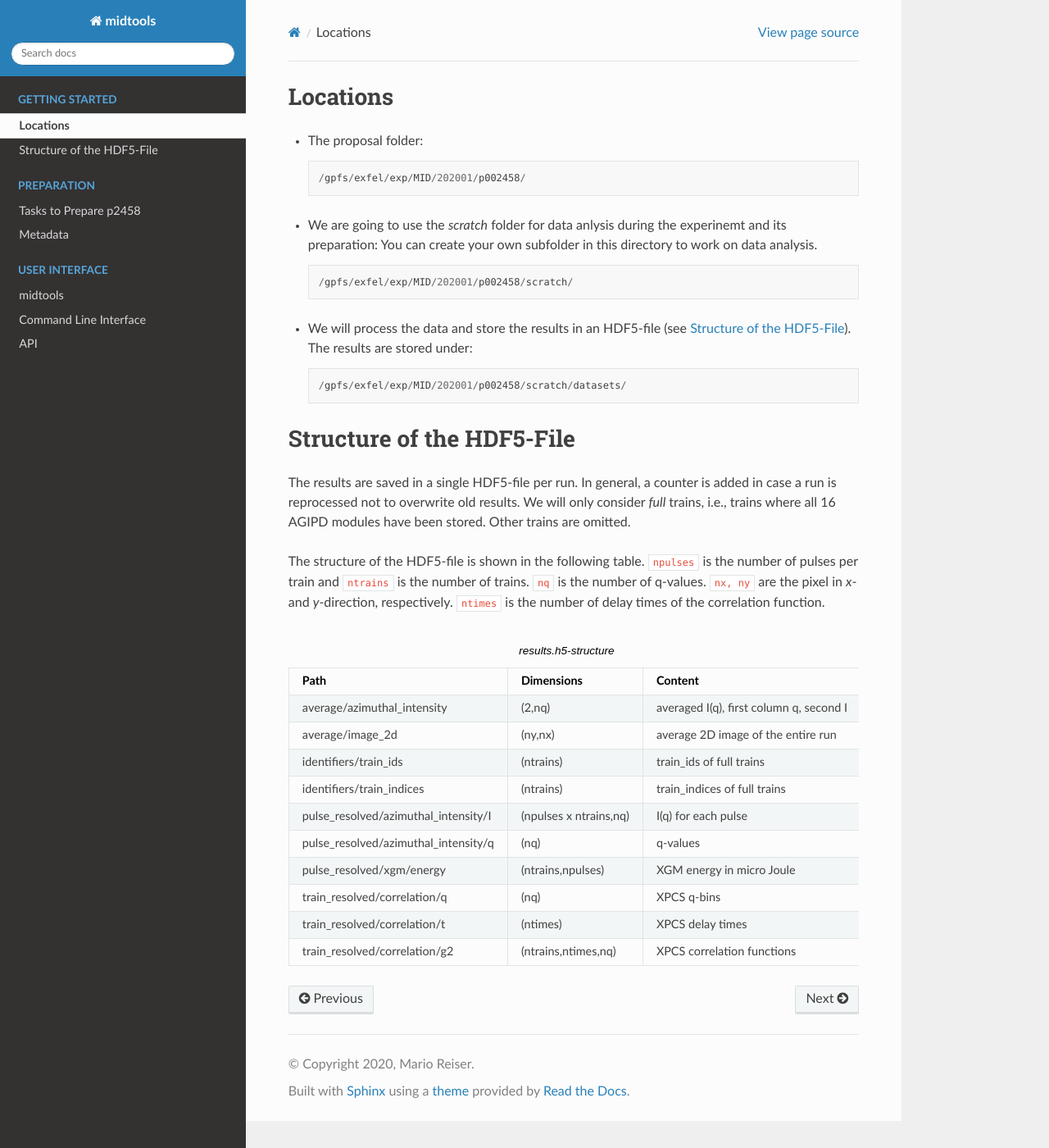
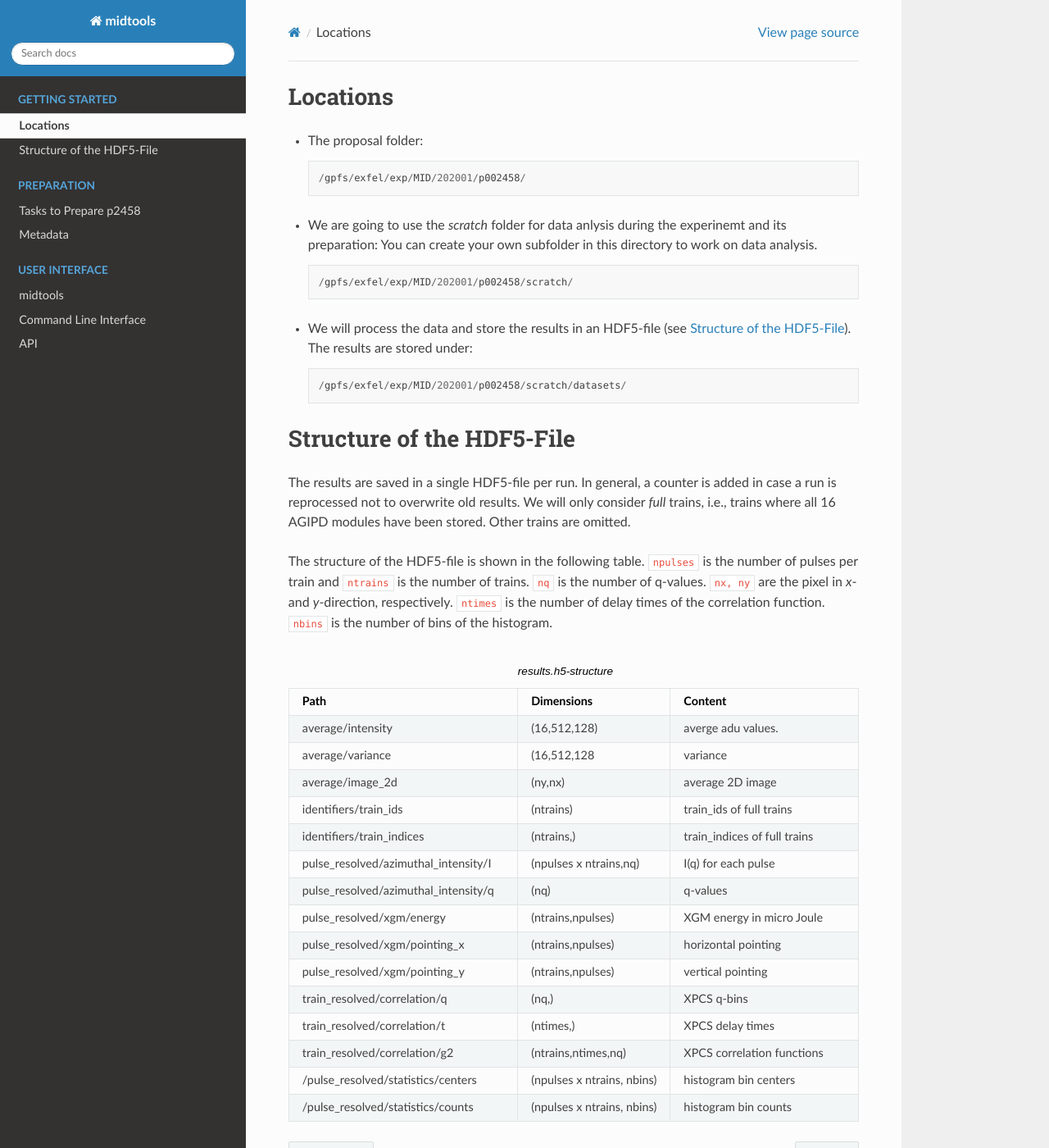
Before and after one commit to reiserm/midtools, a Sphinx documentation site: the page built from docs/source/getting_started.rst, in a window 1280 px wide and 1400 px high. Shown: the whole window at 82% size. Built offline with Sphinx 7.4.7 and the Read the Docs theme 2.0.0, drawn with Linux system fonts in a browser that asks for light colours.

Commit message:
updated docs

```diff
--- a/docs/source/getting_started.rst
+++ b/docs/source/getting_started.rst
@@ -8,14 +8,15 @@ Locations
 
         /gpfs/exfel/exp/MID/202001/p002458/
 
-* We are going to use the `scratch` folder for data anlysis during the experinemt and its preparation:
-  You can create your own subfolder in this directory to work on data analysis.
+* We are going to use the `scratch` folder for data anlysis during the
+  experinemt and its preparation:  You can create your own subfolder in this
+  directory to work on data analysis.
   ::
 
         /gpfs/exfel/exp/MID/202001/p002458/scratch/
 
-* We will process the data and store the results in an HDF5-file (see `Structure of the HDF5-File`_).
-  The results are stored under:
+* We will process the data and store the results in an HDF5-file
+  (see `Structure of the HDF5-File`_). The results are stored under:
   ::
 
         /gpfs/exfel/exp/MID/202001/p002458/scratch/datasets/
@@ -26,24 +27,40 @@ Locations
 Structure of the HDF5-File
 ==========================
 
-The results are saved in a single HDF5-file per run. In general, a counter is added in case a run is reprocessed not to overwrite old results.
-We will only consider `full` trains, i.e., trains where all 16 AGIPD modules have been stored. Other trains are omitted.
+The results are saved in a single HDF5-file per run. In general, a counter is
+added in case a run is reprocessed not to overwrite old results. We will only
+consider `full` trains, i.e., trains where all 16 AGIPD modules have been
+stored. Other trains are omitted.
 
-The structure of the HDF5-file is shown in the following table. :code:`npulses` is the number of pulses per train and :code:`ntrains` is the number of trains. :code:`nq` is the number of q-values.
-:code:`nx, ny` are the pixel in `x`- and `y`-direction, respectively.
-:code:`ntimes` is the number of delay times of the correlation function.
+The structure of the HDF5-file is shown in the following table.
+:code:`npulses` is the number of pulses per train and :code:`ntrains` is the
+number of trains. :code:`nq` is the number of q-values. :code:`nx, ny` are the
+pixel in `x`- and `y`-direction, respectively. :code:`ntimes` is the number of
+delay times of the correlation function. :code:`nbins` is the number of bins
+of the histogram.
+
+
+..
+    :code:`-1` means that the dimension
+    depends on the configuration, e.g., in case of the statistics module, the
+    second dimension is the number of bins.
 
 .. csv-table:: results.h5-structure
         :header: "Path", "Dimensions", "Content"
         :widths: 30, 5, 30
 
-        "average/azimuthal_intensity", "(2,nq)", "averaged I(q), first column q, second I"
-        "average/image_2d", "(ny,nx)", "average 2D image of the entire run"
+        "average/intensity", "(16,512,128)", "averge adu values."
+        "average/variance", "(16,512,128", "variance"
+        "average/image_2d", "(ny,nx)", "average 2D image"
         "identifiers/train_ids", "(ntrains)", "train_ids of full trains"
-        "identifiers/train_indices", "(ntrains)", "train_indices of full trains"
+        "identifiers/train_indices", "(ntrains,)", "train_indices of full trains"
         "pulse_resolved/azimuthal_intensity/I", "(npulses x ntrains,nq)", "I(q) for each pulse"
         "pulse_resolved/azimuthal_intensity/q", "(nq)", "q-values"
         "pulse_resolved/xgm/energy", "(ntrains,npulses)", "XGM energy in micro Joule"
-        "train_resolved/correlation/q", "(nq)", "XPCS q-bins"
-        "train_resolved/correlation/t", "(ntimes)", "XPCS delay times"
+        "pulse_resolved/xgm/pointing_x", "(ntrains,npulses)", "horizontal pointing"
+        "pulse_resolved/xgm/pointing_y", "(ntrains,npulses)", "vertical pointing"
+        "train_resolved/correlation/q", "(nq,)", "XPCS q-bins"
+        "train_resolved/correlation/t", "(ntimes,)", "XPCS delay times"
         "train_resolved/correlation/g2", "(ntrains,ntimes,nq)", "XPCS correlation functions"
+        "/pulse_resolved/statistics/centers", "(npulses x ntrains, nbins)", "histogram bin centers"
+        "/pulse_resolved/statistics/counts", "(npulses x ntrains, nbins)", "histogram bin counts"
--- a/midtools/__init__.py
+++ b/midtools/__init__.py
@@ -2,3 +2,4 @@ from .azimuthal_integration import azimuthal_integration
 from .dataset import Dataset
 from .corrections import Calibrator
 from .correlations import correlate
+from .statistics import statistics
```
Also changed, not shown: docs/source/api.rst (+41 -0 lines), 7 other files.
